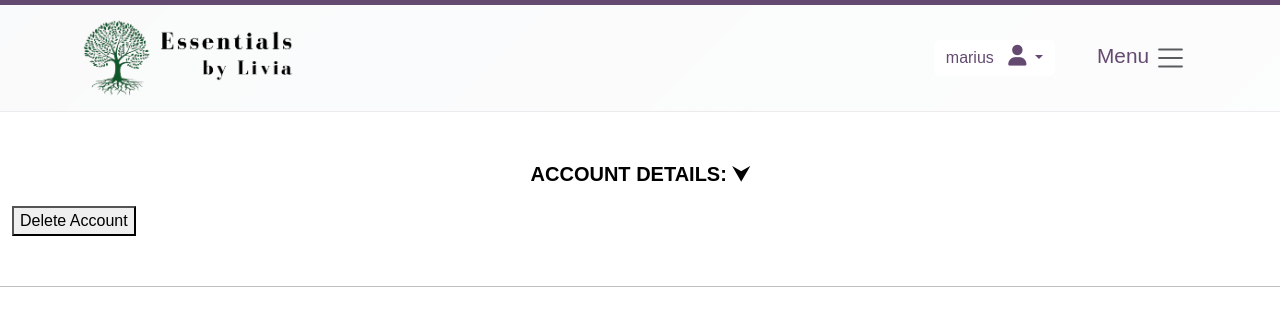
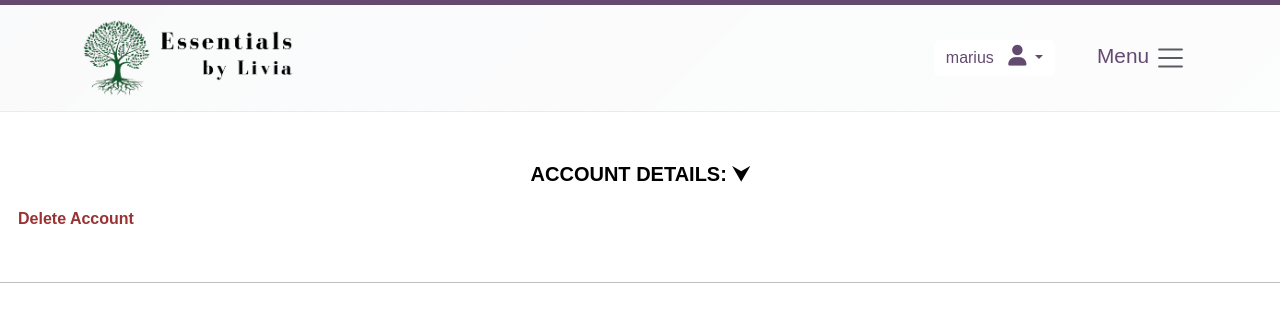
Before and after one commit to mtopircean/essentials-by-livia, a Django app: page /profile/ in a window 1280 px wide. Shown: the top 315 px of the page. Run offline with Django 3.2, Linux system fonts and the light colour scheme; a user stored in the database is signed in; data comes from the database, SQL or seed files in the repository; both versions use the stored data as it was after the commit.

Commit message:
Style save changes ad delete account buttons in profile

```diff
--- a/static/css/style.css
+++ b/static/css/style.css
@@ -592,16 +592,18 @@ button#delete-promo {
     margin-left: 10px;
 }
 
-#editProfileButton {
-    color: #EB3752;
-    border: none;
-    background-color: transparent;
-}
-
-#saveProfileButton {
+#save-profile {
     color: #1a7917;
     border: none;
     background-color: transparent;
+    font-weight: 600;
+}
+
+#delete-account {
+    color: #993333;
+    border: none;
+    background-color: transparent;
+    font-weight: 600;
 }
 
 .user-contact-input {
--- a/templates/profile.html
+++ b/templates/profile.html
@@ -64,12 +64,12 @@
                             </div>
                         </div>
                     </div>
-                    <button type="submit">Save Changes</button>
+                    <button id="save-profile" type="submit" onclick="return confirm('Are you sure you want to update your account?')">Save Changes</button>
                 </div>
             </form>
             <form id="delete-account-form" method="post" action="{% url 'delete_account' %}">
                 {% csrf_token %}
-                <button type="submit" onclick="return confirm('Are you sure you want to delete your account?')">Delete
+                <button id="delete-account" type="submit" onclick="return confirm('Are you sure you want to delete your account?')">Delete
                     Account</button>
             </form>
         </div>
```
Also changed, not shown: db.sqlite3.
